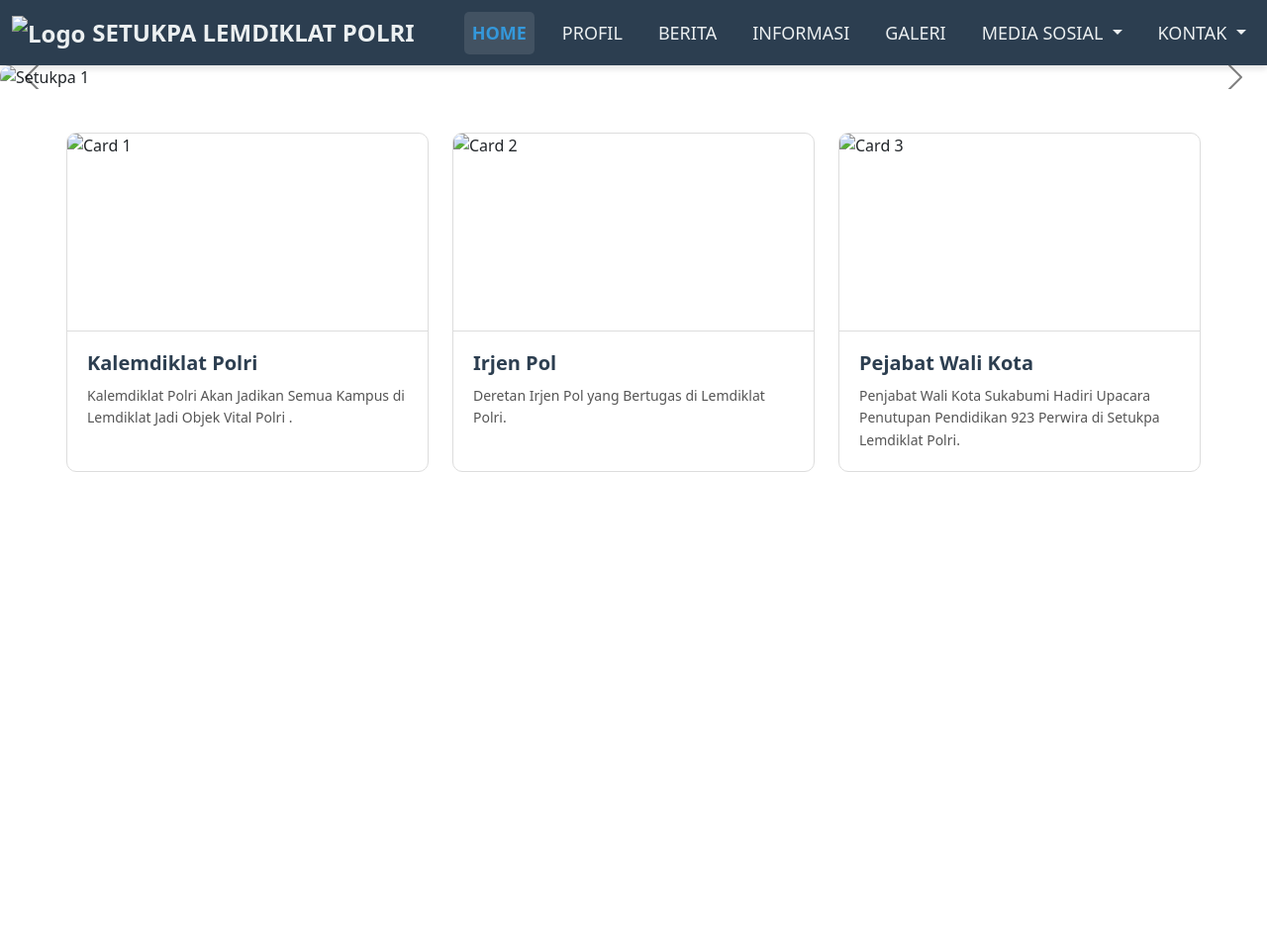
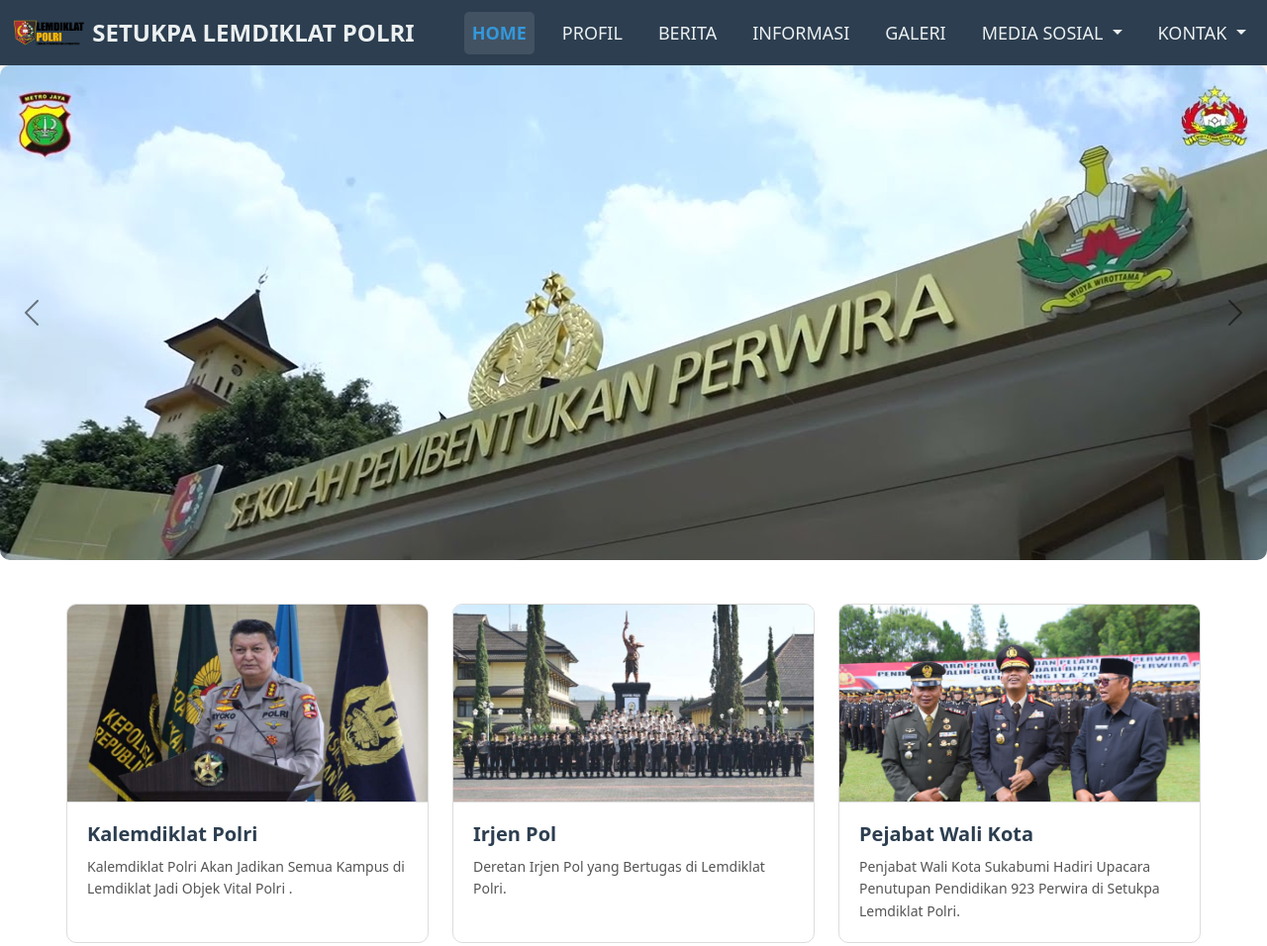
Before and after one commit to Dwanmrh/Project_Intern, a plain HTML site: page index.html in a window 1280 px wide. Shown: the top 956 px of the page at 99% size. Before the commit the page ends 800 px from the top, so only its background shows below. Drawn offline with nearby package versions, Linux system fonts and the light colour scheme; the site is published under a folder, as on GitHub Pages, so addresses that start at the root find nothing.

Commit message:
Perbaiki src img

```diff
--- a/index.html
+++ b/index.html
@@ -19,7 +19,7 @@
       <div class="container-fluid">
         <a class="navbar-brand" href="#">
           <img
-            src="/assets/images/lemdiklat2.png"
+            src="assets/images/lemdiklat2.png"
             alt="Logo"
             width="75"
             height="35"
@@ -154,21 +154,21 @@
       <div class="carousel-inner">
         <div class="carousel-item active" data-bs-interval="10000">
           <img
-            src="/assets/images/setukpa1.jpg"
+            src="assets/images/setukpa1.jpg"
             class="d-block w-100"
             alt="Setukpa 1"
           />
         </div>
         <div class="carousel-item" data-bs-interval="2000">
           <img
-            src="/assets/images/setukpa2.jpg"
+            src="assets/images/setukpa2.jpg"
             class="d-block w-100"
             alt="setukpa 2"
           />
         </div>
         <div class="carousel-item">
           <img
-            src="/assets/images/setukpa3.jpg"
+            src="assets/images/setukpa3.jpg"
             class="d-block w-100"
             alt=".Setukpa 3"
           />
@@ -199,7 +199,7 @@
       <div class="col">
         <div class="card h-100">
           <img
-            src="/assets/images/lemdiklat_card1.jpg"
+            src="assets/images/lemdiklat_card1.jpg"
             class="card-img-top"
             alt="Card 1"
           />
@@ -215,7 +215,7 @@
       <div class="col">
         <div class="card h-100">
           <img
-            src="/assets/images/lemdiklat_card2.jpg"
+            src="assets/images/lemdiklat_card2.jpg"
             class="card-img-top"
             alt="Card 2"
           />
@@ -230,7 +230,7 @@
       <div class="col">
         <div class="card h-100">
           <img
-            src="/assets/images/lemdiklat_card3.jpg"
+            src="assets/images/lemdiklat_card3.jpg"
             class="card-img-top"
             alt="Card 3"
           />
```
